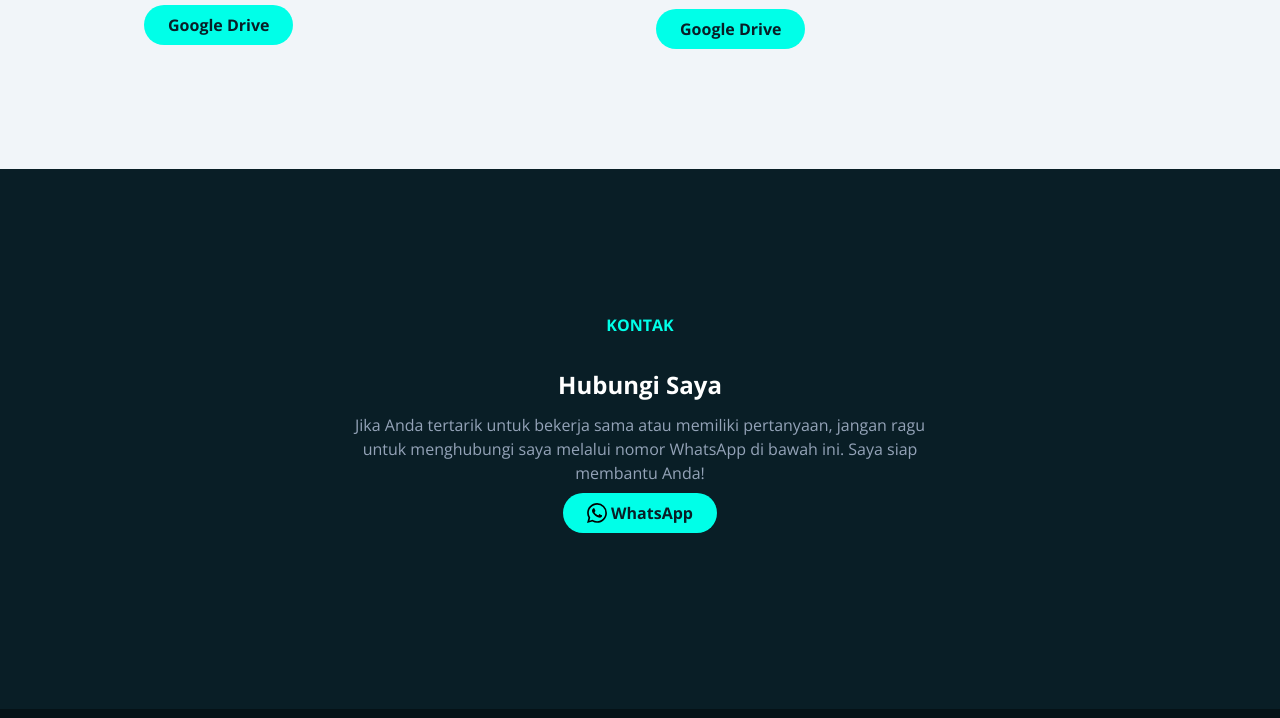
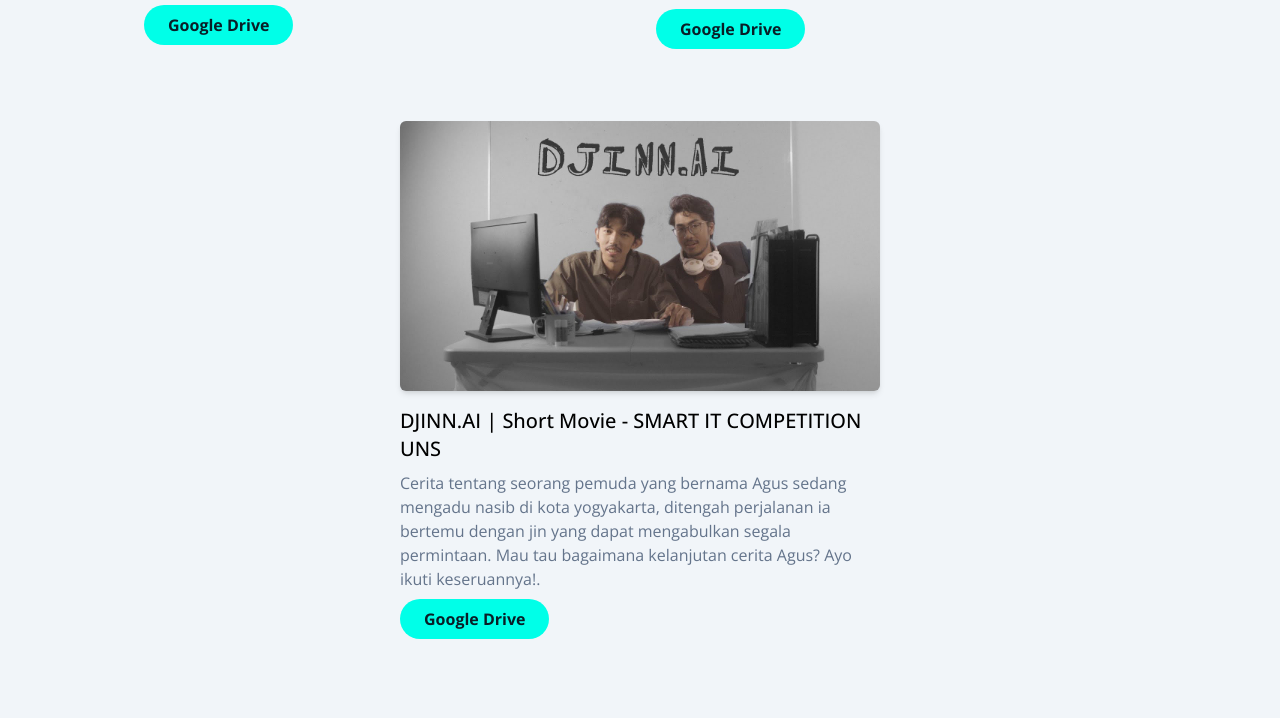
Before and after one commit to muammaralf/portofolio, a website: page index.html in a window 1280 px wide. Shown: the part 2079-2797 px from the top of the page. Drawn offline with nearby package versions, Linux system fonts and the light colour scheme.

Commit message:
add djinn

```diff
--- a/index.html
+++ b/index.html
@@ -231,7 +231,7 @@
           </div>
           <div class="mb-10 p-4 max-w-xl md:w-1/2">
             <div class="rounded-md shadow-md overflow-hidden">
-              <img src="src/img/portofolio/4.jpg" alt="Wedding Anjar" />
+              <img src="src/img/portofolio/4.jpg" alt="Wisuda Fawwaz" />
             </div>
             <h3 class="font-medium text-xl text-black mt-4 mb-2">
               Wisuda Fawwaz Afif
@@ -243,6 +243,33 @@
             </p>
             <a
               href="https://drive.google.com/drive/folders/19tSiStNAR-N-QRFw2145zUVepB9B_qDF?usp=sharing"
+              target="_blank"
+            >
+              <button
+                class="bg-primary px-6 py-2 mt-2 rounded-full font-bold text-darkbg hover:bg-opacity-70 hover:text-opacity-70 ease-in-out duration-100"
+              >
+                Google Drive
+              </button>
+            </a>
+          </div>
+          <div class="mb-10 p-4 max-w-xl md:w-1/2">
+            <div class="rounded-md shadow-md overflow-hidden">
+              <img
+                src="src/img/portofolio/video/TN - DJINN.AI.jpg"
+                alt="DJINN.AI"
+              />
+            </div>
+            <h3 class="font-medium text-xl text-black mt-4 mb-2">
+              DJINN.AI | Short Movie - SMART IT COMPETITION UNS
+            </h3>
+            <p class="text-slate-500 text-base">
+              Cerita tentang seorang pemuda yang bernama Agus sedang mengadu
+              nasib di kota yogyakarta, ditengah perjalanan ia bertemu dengan
+              jin yang dapat mengabulkan segala permintaan. Mau tau bagaimana
+              kelanjutan cerita Agus? Ayo ikuti keseruannya!.
+            </p>
+            <a
+              href="https://youtu.be/GZwapzVc8lk?si=N_wAR8vY1qlNrA6N"
               target="_blank"
             >
               <button
```
Also changed, not shown: src/img/portofolio/video/TN - DJINN.AI.jpg (added).
